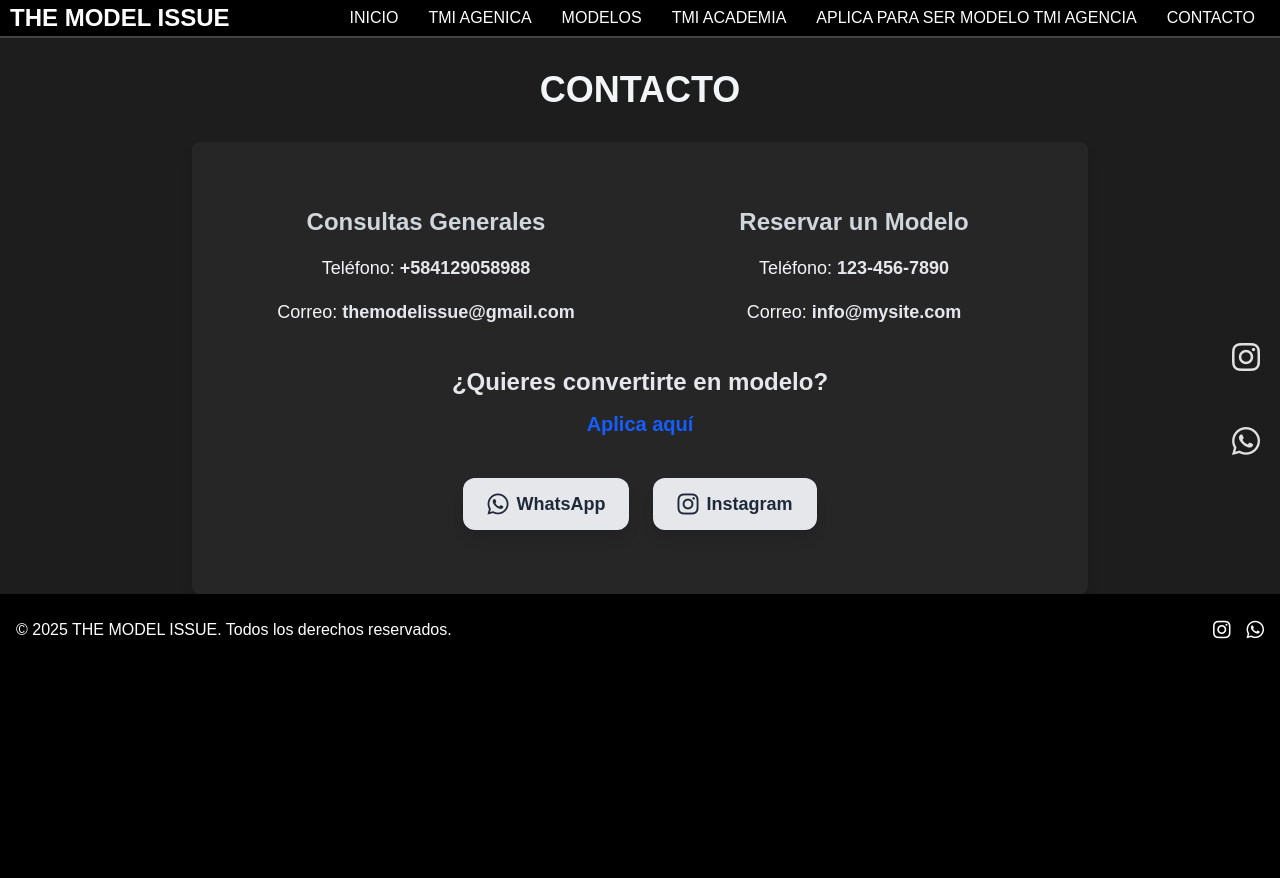
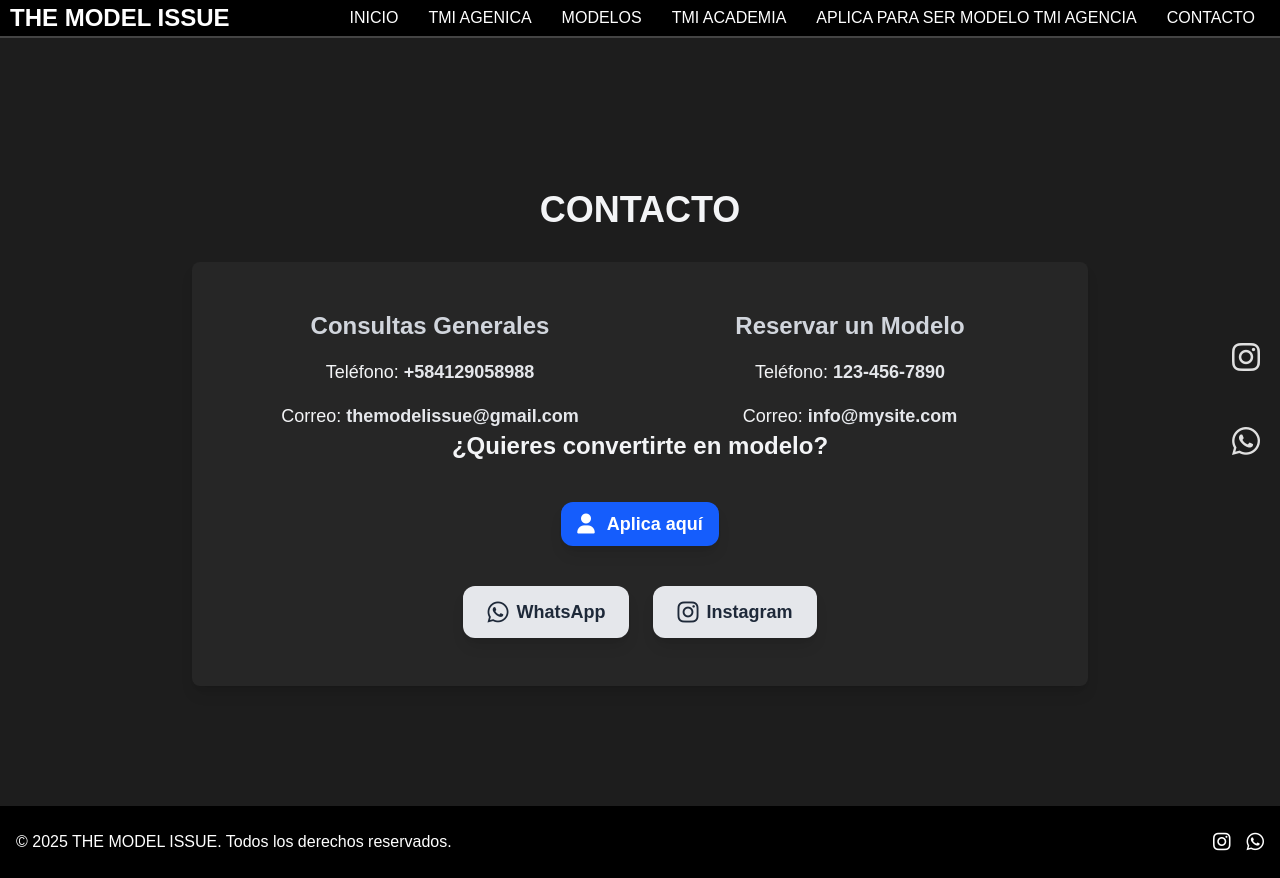
Before and after one commit to RafaOliX/TMIWEB, a plain HTML site: page contacto.html in a window 1280 px wide. Before the commit the page ends 800 px from the top, so only its background shows below. Drawn offline with nearby package versions, Linux system fonts and the light colour scheme.

Commit message:
ARREGLANDO CONTACTOS Y COMO FORMAR PARTE

```diff
--- a/contacto.html
+++ b/contacto.html
@@ -37,9 +37,9 @@
 
 
 
-<main class=" overflow-hidden min-h-min  bg-[#1D1D1D]">
+<main class="bg-[#1D1D1D] py-30  text-white">
     <h1 class="text-4xl font-bold text-gray-100 text-center m-8">CONTACTO</h1>
-<div class="bg-[#262626] py-16 px-8 rounded-lg shadow-lg max-w-4xl mx-auto">
+<div class="bg-[#262626] py-12 px-10  max-h-dvh rounded-lg shadow-lg max-w-4xl mx-auto text-gray-100 text-center">
 
     <!-- Secciones de contacto organizadas -->
     <div class="grid grid-cols-2 gap-6">
@@ -58,10 +58,13 @@
         </div>
     </div>
 
-    <!-- Sección para aplicar -->
+    <h2 class="text-2xl font-semibold text-gray-100 mb-3">¿Quieres convertirte en modelo?</h2>
+    <!-- Botón mejorado con ancho relativo -->
     <div class="mt-10 text-center">
-        <h2 class="text-2xl font-semibold text-gray-200 mb-3">¿Quieres convertirte en modelo?</h2>
-        <a href="aplicaaTMI.html" class="text-xl font-semibold text-blue-600 hover:underline">Aplica aquí</a>
+        <a href="aplicaaTMI.html"
+            class="bg-blue-600 text-white px-4 py-2 rounded-xl shadow-lg text-lg font-semibold hover:bg-blue-700 hover:scale-105 transition flex items-center justify-center gap-3 w-fit mx-auto">
+            <i class="fas fa-user text-xl"></i> Aplica aquí
+        </a>
     </div>
 
     <!-- Redes sociales -->
```
Also changed, not shown: aplicaaTMI.html (+1 -1 lines).
